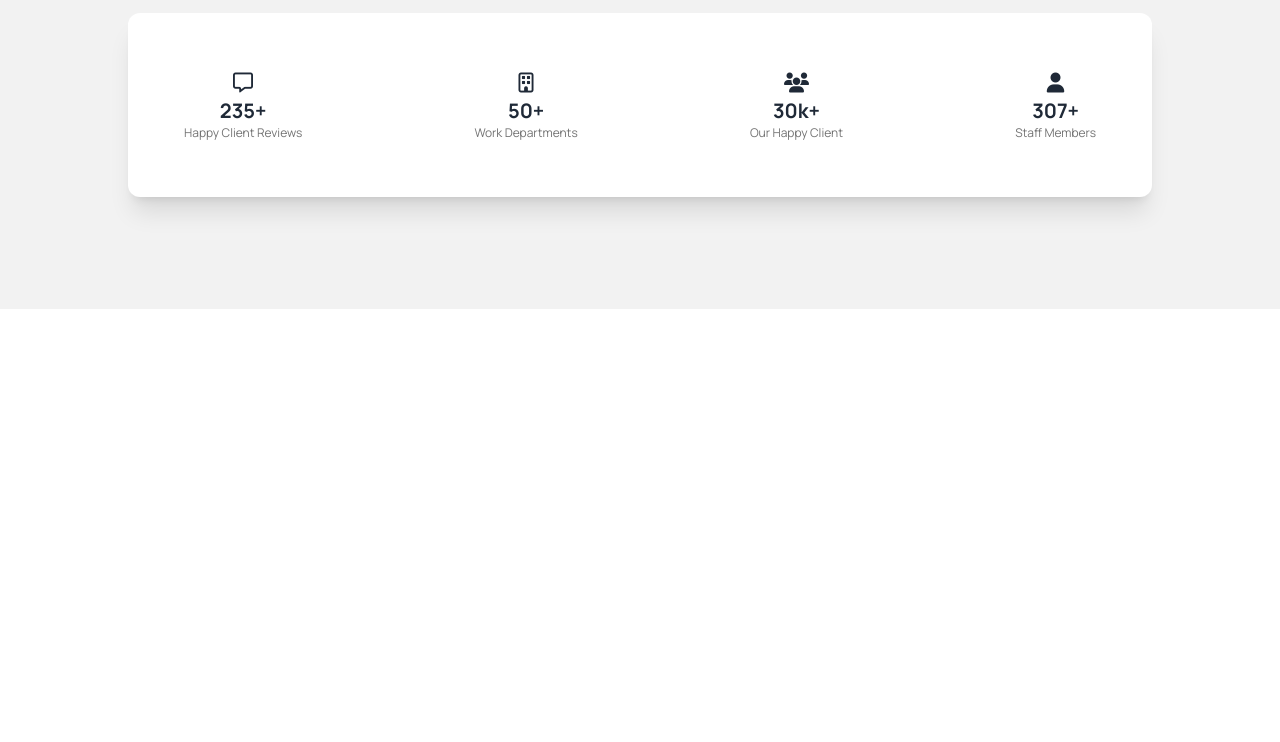
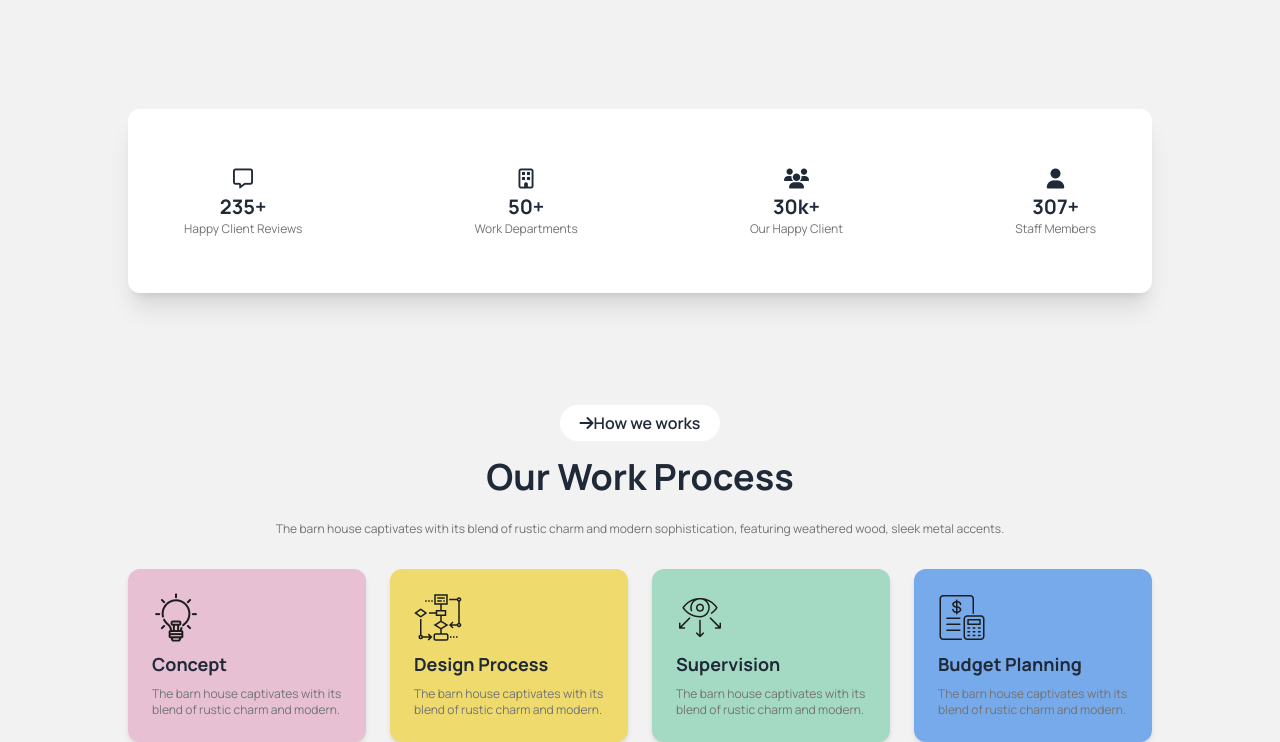
Before and after one commit to robiulislam485/third-assignment, a plain HTML site: page index.html in a window 1280 px wide. Shown: the part 1565-2307 px from the top of the page. Before the commit the page ends 1874 px from the top, so only its background shows below. Drawn offline with nearby package versions, Linux system fonts and the light colour scheme.

Commit message:
added our work process section

```diff
--- a/index.html
+++ b/index.html
@@ -29,6 +29,11 @@
                 navbtn: '#ABEF5F',
                 whitebtn: '#E9E9E9',
                 smallfont: '#737373',
+                cardone: '#E7C1D3',
+                cardtwo: '#EFDA6E',
+                cardthree: '#A4DAC3',
+                cardfour: '#77AAEA',
+
               }
             }
           }
@@ -86,7 +91,7 @@
 </nav>
  <!-- Nav bar end -->
  <!-- Banner Start -->
-  <div class="flex flex-col space-y-5 justify-center items-center mt-10 sm:px-5 mb-30">
+  <div class="flex flex-col space-y-5 justify-center items-center mt-10 sm:px-5 lg:mb-24 mb-10">
     <div class="">
       <img class="lg:w-100%  px-9" src="./assets/banner.png" alt="">
     </div>
@@ -169,7 +174,45 @@
 </div>
  </div>
  <!-- client section end -->
+  <!-- Our Work Process Section Start -->
+<section class="lg:mx-32 mx-5">
+<div class="flex justify-center mb-4">
+  <button class="w-40 h-9  font-semibold bg-white rounded-full"><i class="fa-solid fa-arrow-right"></i>How we works</button>
+</div>
+<div class="flex flex-col justify-center items-center space-y-6">
+  <h1 class="lg:text-4xl font-bold text-center text-xl">Our Work Process</h1>
+<p class="text-xs text-smallfont text-center">The barn house captivates with its blend of rustic charm and modern sophistication, featuring weathered wood, sleek metal accents.</p>
+</div>
 
+<div class="grid lg:grid-cols-4 sm:grid-cols-1 gap-6 mt-8">
+  <!-- Card One -->
+  <div class="bg-cardone p-6 space-y-2 rounded-xl shadow-md">
+     <img src="./assets/concept.png" alt="">
+      <h2 class="text-lg font-bold">Concept</h2>
+      <p class="text-xs text-smallfont">The barn house captivates with its blend of rustic charm and modern.</p>
+  </div>
+  <!-- Card Two -->
+  <div class="bg-cardtwo p-6 space-y-2 rounded-xl shadow-md">
+    <img src="./assets/flow-chart.png" alt="">
+     <h2 class="text-lg font-bold">Design Process</h2>
+     <p class="text-xs text-smallfont">The barn house captivates with its blend of rustic charm and modern.</p>
+ </div>
+ <!-- Card Three -->
+ <div class="bg-cardthree p-6 space-y-2 rounded-xl shadow-md">
+  <img src="./assets/vision.png " alt="">
+   <h2 class="text-lg font-bold">Supervision</h2>
+   <p class="text-xs text-smallfont">The barn house captivates with its blend of rustic charm and modern.</p>
+</div>
+<!-- Card Four  -->
+<div class="bg-cardfour p-6 space-y-2 rounded-xl shadow-md">
+  <img src="./assets/budget-planning.png" alt="">
+   <h2 class="text-lg font-bold">Budget Planning</h2>
+   <p class="text-xs text-smallfont">The barn house captivates with its blend of rustic charm and modern.</p>
+</div>
+</div>
+
+</section>
+<!-- Our Work Process Section Start -->
     </main>
     <footer>
 
```
